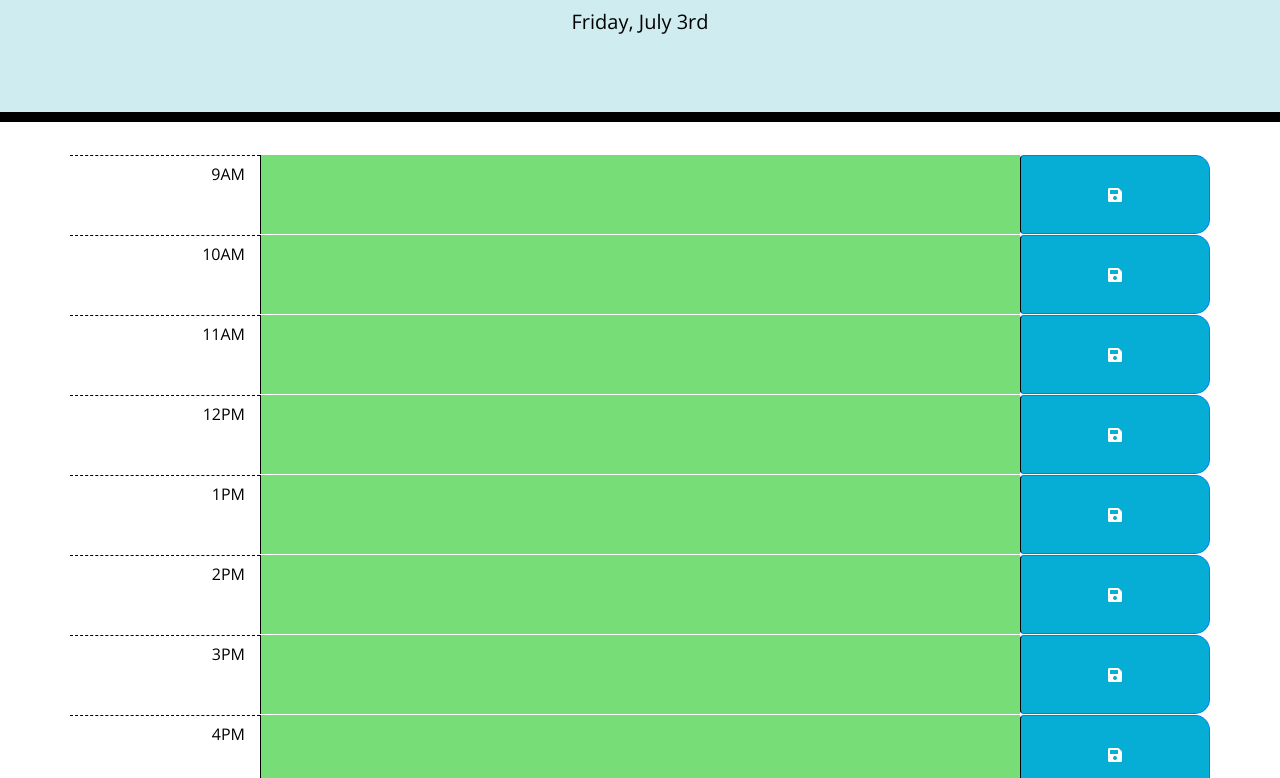
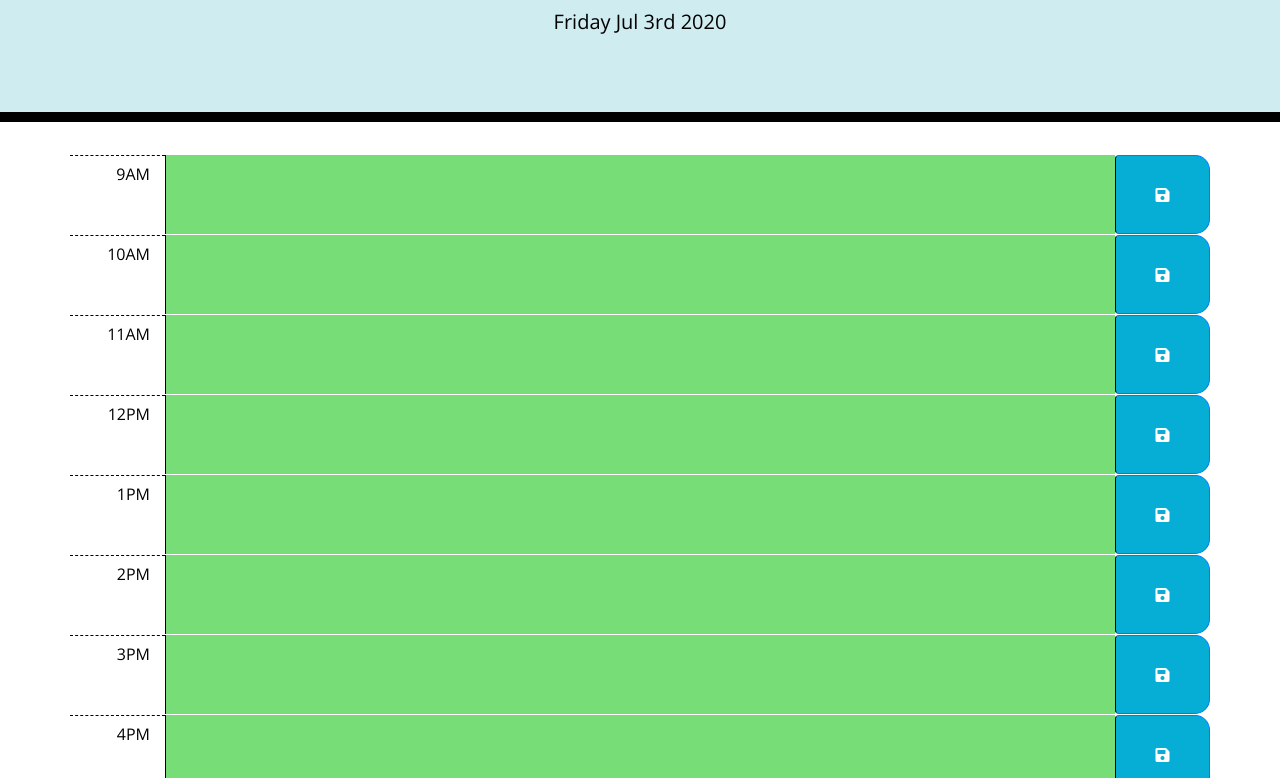
Before and after one commit to T-nyG/work-day-scheduler, a plain HTML site: page index.html in a window 1280 px wide. Shown: the part 163-941 px from the top of the page. Drawn offline with nearby package versions, Linux system fonts and the light colour scheme.

Commit message:
changed formatting/folder structure

```diff
--- a/style.css
+++ b/Assets/css/style.css
@@ -1,10 +1,10 @@
 body {
-  font-family: 'Open Sans', sans-serif;
+  font-family: "Open Sans", sans-serif;
   font-size: 16px;
   line-height: 1;
 }
 
-textarea{
+textarea {
   background: transparent;
   border: none;
   resize: none;
@@ -15,17 +15,17 @@ textarea{
 
 .jumbotron {
   text-align: center;
-  background-color: rgba(176, 224, 230, 0.6) ;
+  background-color: rgba(176, 224, 230, 0.6);
   color: black;
   border-radius: 0;
   border-bottom: 10px solid black;
 }
 
-.description{
+.description {
   white-space: pre-wrap;
 }
 
-.time-block{
+.time-block {
   text-align: center;
   border-radius: 15px;
 }
@@ -33,7 +33,7 @@ textarea{
 .row {
   white-space: pre-wrap;
   height: 80px;
-  border-top: 1px solid white;;
+  border-top: 1px solid white;
 }
 
 .hour {
@@ -60,14 +60,14 @@ textarea{
   border-left: 1px solid black;
   border-top-right-radius: 15px;
   border-bottom-right-radius: 15px;
-  background-color: #06AED5;
+  background-color: #06aed5;
   color: white;
   max-width: 30%;
 }
 
 .saveBtn i:hover {
   font-size: 20px;
-  transition: all .3s ease-in-out;
+  transition: all 0.3s ease-in-out;
 }
 
 @media screen and (max-width: 768px) {
--- /dev/null
+++ b/Assets/js/script.js
@@ -0,0 +1,60 @@
+var myDay = localStorage.getItem("myDay")
+  ? JSON.parse(localStorage.getItem("myDay"))
+  : [
+      { time: "9AM", event: "" },
+      { time: "10AM", event: "" },
+      { time: "11AM", event: "" },
+      { time: "12PM", event: "" },
+      { time: "1PM", event: "" },
+      { time: "2PM", event: "" },
+      { time: "3PM", event: "" },
+      { time: "4PM", event: "" },
+      { time: "5PM", event: "" },
+    ];
+
+//Display today's date
+var currentDate = moment().format("dddd MMM Do YYYY");
+$("#currentDay").text(currentDate);
+// var day = moment().format("dddd MMM Do YYYY");
+// moment().format("LL");
+var hour = moment().format("HH");
+
+//Start schedule
+for (let i = 0; i < myDay.length; i++) {
+  //Add rows to schedule
+  var row = $("<div>");
+  row.addClass("time-block row");
+  row.attr("id", myDay[i].time);
+  $("#fullSchedule").append(row);
+  //Add time to rows
+  var newTime = $("<div>");
+  newTime.text(myDay[i].time);
+  newTime.addClass("col-xs-1 col-sm-1 col-md-1 col-lg-1 hour");
+  row.append(newTime);
+  //Add event(s)
+  var newEvent = $("<textarea>");
+  newEvent.val(myDay[i].event);
+  //Determine color of events from current time
+  newEvent.addClass(
+    `col-xs-10 col-sm-10 col-md-10 col-lg-10 description ${
+      i + 9 < hour ? "past" : i + 9 > hour ? "future" : "present"
+    }`
+  );
+  newEvent.attr("data-name", myDay[i].time);
+  newEvent.attr("style", "overflow-wrap:break-word;");
+  row.append(newEvent);
+  //Add save button
+  row.append(`<button class="col-xs-1 col-sm-1 col-md-1 col-lg-1 btn btn-primary saveBtn" type='submit'
+    data-name=${i}><i class="fas fa-save"></i></button>`);
+}
+
+//Click button to save event
+$(".description").on("keyup", function () {
+  var inputText = this.value;
+  $(".saveBtn").on("click", function () {
+    event.preventDefault();
+    var index = $(this).attr("data-name");
+    myDay[index].event = inputText;
+    localStorage.setItem("myDay", JSON.stringify(myDay));
+  });
+});
--- a/index.html
+++ b/index.html
@@ -18,22 +18,30 @@
       href="https://fonts.googleapis.com/css?family=Open+Sans&display=swap"
       rel="stylesheet"
     />
-    <link rel="stylesheet" href="style.css" />
+    <link rel="stylesheet" href="./Assets/css/style.css" />
     <title>Work Day Scheduler</title>
   </head>
 
   <body>
-    <header class="jumbotron">
-      <h1 class="display-4">Work Day Scheduler</h1>
-      <p class="lead">A simple calendar app for scheduling your work day</p>
-      <p id="currentDay" class="lead"></p>
-    </header>
-    <div class="container" id="schedule">
-      <!-- Timeblocks go here -->
+    <div class="jumbotron jumbotron-fluid">
+      <div class="container">
+        <h1 class="display-4">Work Day Scheduler</h1>
+        <p class="lead">A simple calendar app for scheduling your work day</p>
+        <p id="currentDay" class="lead"></p>
+      </div>
     </div>
+    <div class="container" id="fullSchedule">
+      <!-- Timeblocks created in JS -->
+    </div>
+
+
+
+
 
     <script src="https://code.jquery.com/jquery-3.4.1.min.js"></script>
     <script src="https://cdnjs.cloudflare.com/ajax/libs/moment.js/2.24.0/moment.min.js"></script>
-    <script src="script.js"></script>
+    <script src="https://cdnjs.cloudflare.com/ajax/libs/jquery/3.2.1/jquery.min.js"></script>
+    <script src="./Assets/js/moment.min.js"></script>
+    <script src="./Assets/js/script.js"></script>
   </body>
 </html>
--- a/script.js
+++ /dev/null
@@ -1,68 +0,0 @@
-var myDay = localStorage.getItem("myDay")  ? JSON.parse(localStorage.getItem("myDay"))  : [
-      { time: "9AM", event: "" },
-      { time: "10AM", event: "" },
-      { time: "11AM", event: "" },
-      { time: "12PM", event: "" },
-      { time: "1PM", event: "" },
-      { time: "2PM", event: "" },
-      { time: "3PM", event: "" },
-      { time: "4PM", event: "" },
-      { time: "5PM", event: "" },
-      { time: "6PM", event: "" },
-      { time: "7PM", event: "" },
-      { time: "8PM", event: "" },
-      { time: "9PM", event: "" },
-      { time: "10PM", event: "" },
-      { time: "11PM", event: "" },
-      { time: "12AM", event: "" },
-    ];
-var day = moment().format("dddd MMM Do YYYY");
-
-var hour = moment().format("HH");
-
-//Create schedule
-for (let i = 0; i < myDay.length; i++) {
-  //Add row to schedule
-  var nextRow = $("<div>");
-  nextRow.addClass("row time-block");
-  nextRow.attr("id", myDay[i].time);
-  $("#schedule").append(nextRow);
-
-  //Add time to row
-  var newTime = $("<div>");
-  newTime.text(myDay[i].time);
-  newTime.addClass("col-xs-2 col-sm-2 col-md-2 col-lg-2 hour");
-  nextRow.append(newTime);
-
-  //Add event
-  var newEvent = $("<textarea>");
-  newEvent.val(myDay[i].event);
-  //Determine past, present, future color from current time
-  newEvent.addClass(
-    `col-xs-8 col-sm-8 col-md-8 col-lg-8 description ${
-      i + 16 < hour ? "past" : i + 16 > hour ? "future" : "present"
-    }`
-  );
-  newEvent.attr("data-name", myDay[i].time);
-  newEvent.attr("style", "overflow-wrap:break-word;");
-  nextRow.append(newEvent);
-
-  //Add save button
-  nextRow.append(`<button class="col-xs-2 col-sm-2 col-md-2 col-lg-2 btn btn-primary saveBtn" type='submit'
-    data-name=${i}><i class="fas fa-save"></i></button>`);
-}
-
-//Click button to save event
-$(".description").on("keyup", function () {
-  var inputText = this.value;
-  $(".saveBtn").on("click", function () {
-    event.preventDefault();
-    var index = $(this).attr("data-name");
-    myDay[index].event = inputText;
-    localStorage.setItem("myDay", JSON.stringify(myDay));
-  });
-});
-
-//Display today's date
-var currentDate = moment().format("dddd, MMMM Do");
-$("#currentDay").text(currentDate);
```
Also changed, not shown: Assets/05-third-party-apis-homework-demo.gif (deleted), Assets/js/moment.min.js (renamed from moment.min.js). Lines whose indentation alone changed are shown as unchanged.
